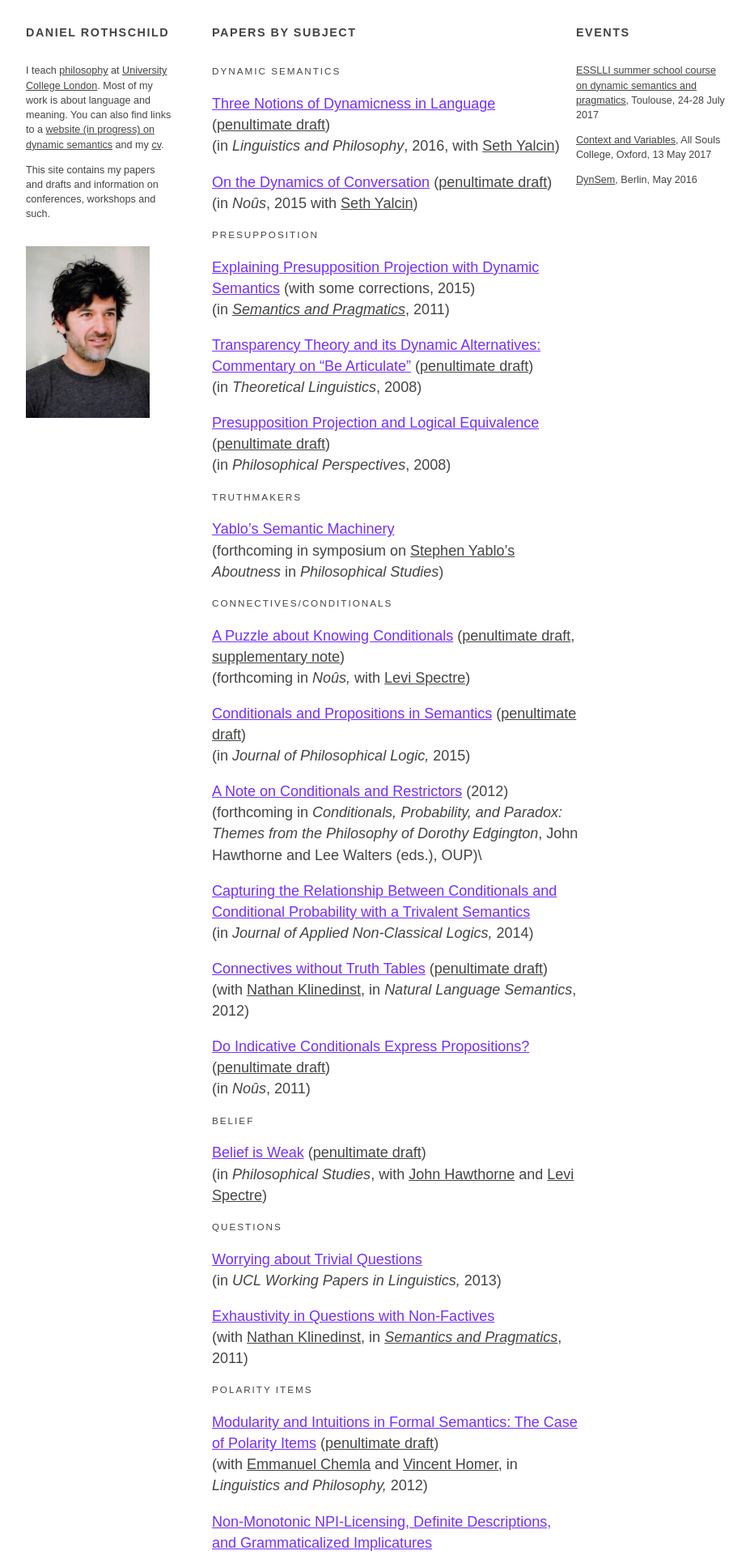
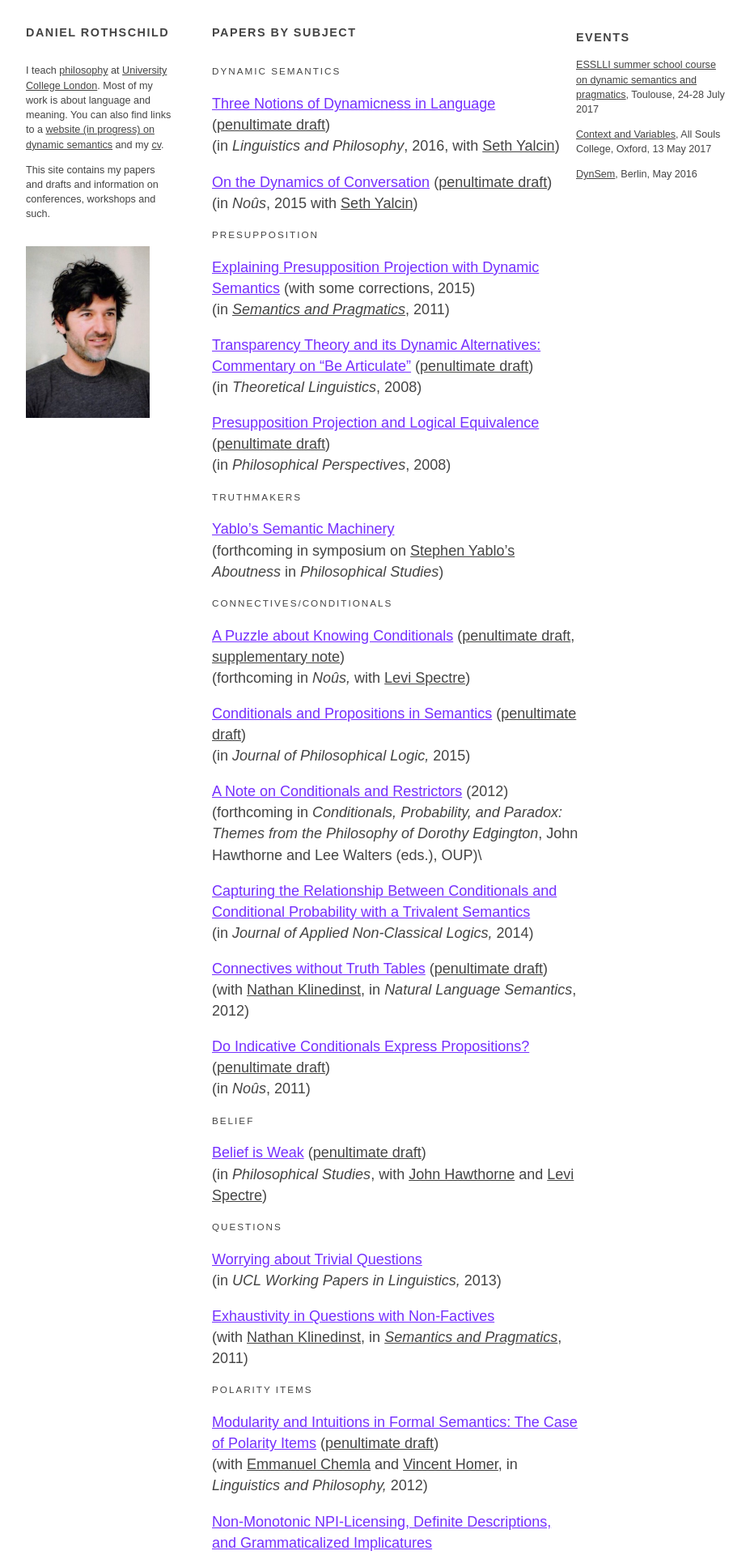
Before and after one commit to danielrothschild/danielrothschild.github.io, a Jekyll site: the page built from index.md, in a window 1280 px wide. Shown: the top 1920 px of the page at 81% size, without its empty margins (176-1103 px from the left). Built offline with Jekyll 4.4.1, drawn with Linux system fonts in a browser that asks for light colours; comment, search, counter and statistics services are not loaded.

Commit message:
fixed spacing

```diff
--- a/css/main.css
+++ b/css/main.css
@@ -219,14 +219,19 @@ body {
   letter-spacing: 2px;
 }
 
-.title, .title2 {
+.title {
   font-size: 80%;
   font-weight: 700;
   letter-spacing: 1.5px;
    padding-bottom: 15px;
    padding-top: 0px;
+}
 
-}
+.title2 { font-size: 80%;
+  font-weight: 700;
+  letter-spacing: 1.5px;
+   padding-bottom: 2px;
+   padding-top: 6px;}
 
 
 
--- a/index.md
+++ b/index.md
@@ -5,7 +5,7 @@ layout : default
 {::options parse_block_html="true" /}
 
 <div id="blurb">
-<div class="title2" markdown="0">
+<div class="title" markdown="0">
 DANIEL ROTHSCHILD
 </div>
 
@@ -239,7 +239,7 @@ Implicatures](http://onlinelibrary.wiley.com/doi/10.1111/phpe.12024/abstract){:.
 
 </div>
 
-<div class="title2">
+<div class="title2" markdown="0">
 
 DRAFTS AND HANDOUTS
 
```
Also changed, not shown: 3 other files.
